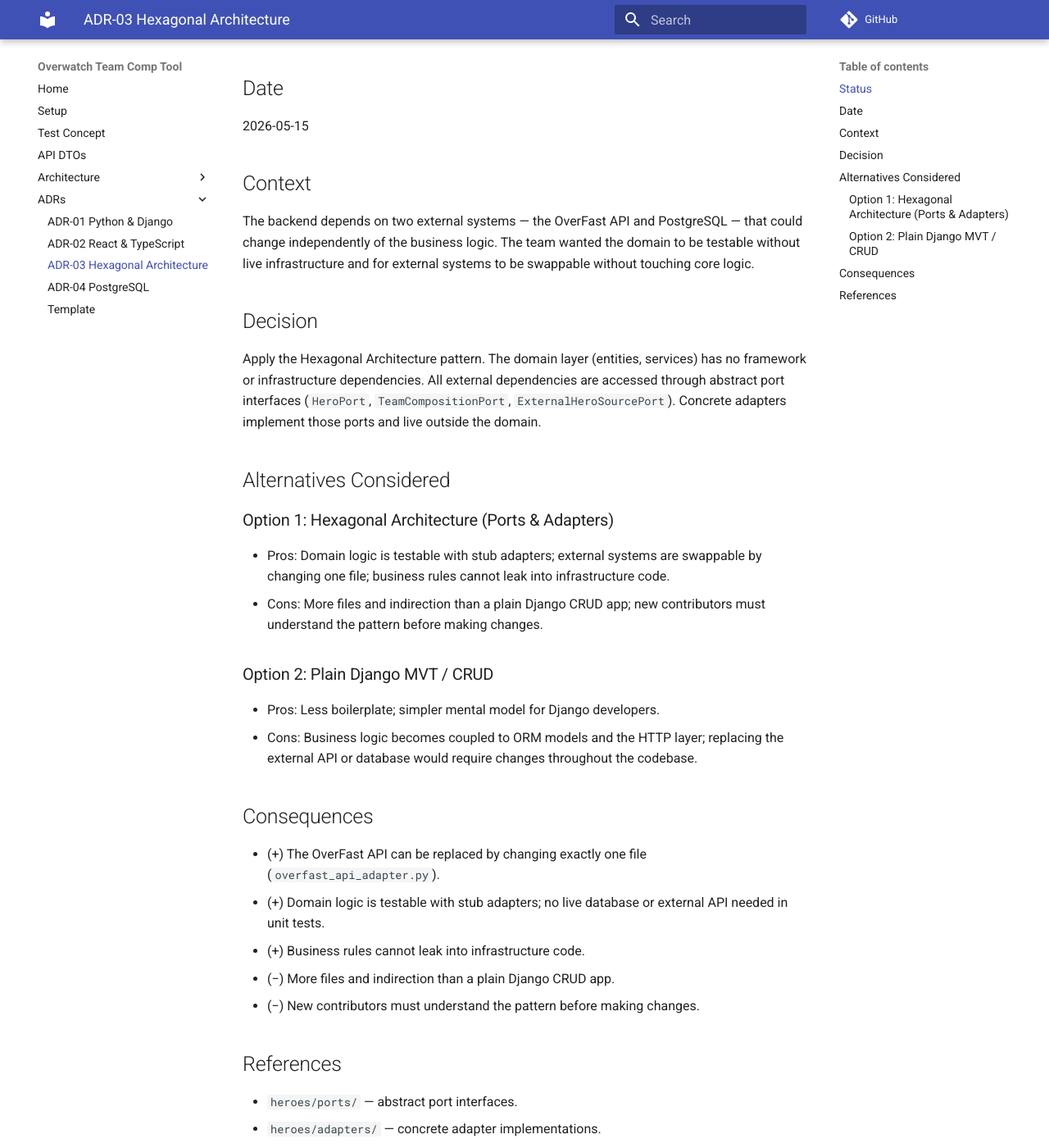
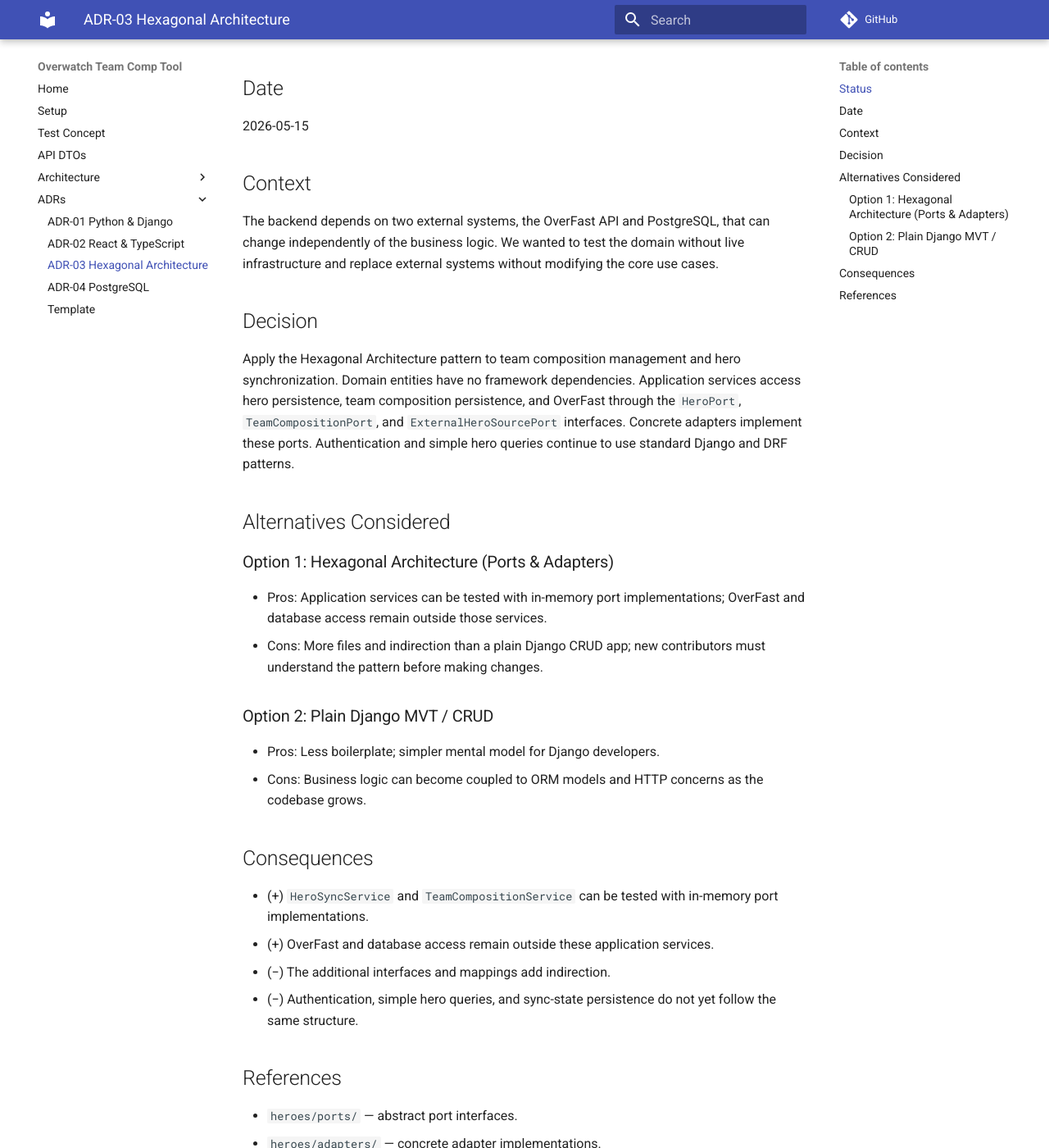
Before and after one commit to FabianReinelt-stud/OverwatchTeamUp, an MkDocs documentation site: the page built from docs/adr/adr-03-hexagonal-architecture.md, in a window 1280 px wide and 1400 px high, scrolled down 248 px. Shown: the whole window at 82% size. Built offline with MkDocs 1.6.1 and Material for MkDocs 9.7.7, drawn with Linux system fonts in a browser that asks for light colours; comment, search, counter and statistics services are not loaded; some of the changed text lies outside the part shown.

Commit message:
updated docs

```diff
--- a/docs/adr/adr-03-hexagonal-architecture.md
+++ b/docs/adr/adr-03-hexagonal-architecture.md
@@ -10,36 +10,35 @@
 
 ## Context
 
-The backend depends on two external systems — the OverFast API and PostgreSQL — that could change independently of the business logic. The team wanted the domain to be testable without live infrastructure and for external systems to be swappable without touching core logic.
+The backend depends on two external systems, the OverFast API and PostgreSQL, that can change independently of the business logic. We wanted to test the domain without live infrastructure and replace external systems without modifying the core use cases.
 
 ## Decision
 
-Apply the Hexagonal Architecture pattern. The domain layer (entities, services) has no framework or infrastructure dependencies. All external dependencies are accessed through abstract port interfaces (`HeroPort`, `TeamCompositionPort`, `ExternalHeroSourcePort`). Concrete adapters implement those ports and live outside the domain.
+Apply the Hexagonal Architecture pattern to team composition management and hero synchronization. Domain entities have no framework dependencies. Application services access hero persistence, team composition persistence, and OverFast through the `HeroPort`, `TeamCompositionPort`, and `ExternalHeroSourcePort` interfaces. Concrete adapters implement these ports. Authentication and simple hero queries continue to use standard Django and DRF patterns.
 
 ## Alternatives Considered
 
 ### Option 1: Hexagonal Architecture (Ports & Adapters)
 
-- Pros: Domain logic is testable with stub adapters; external systems are swappable by changing one file; business rules cannot leak into infrastructure code.
+- Pros: Application services can be tested with in-memory port implementations; OverFast and database access remain outside those services.
 - Cons: More files and indirection than a plain Django CRUD app; new contributors must understand the pattern before making changes.
 
 ### Option 2: Plain Django MVT / CRUD
 
 - Pros: Less boilerplate; simpler mental model for Django developers.
-- Cons: Business logic becomes coupled to ORM models and the HTTP layer; replacing the external API or database would require changes throughout the codebase.
+- Cons: Business logic can become coupled to ORM models and HTTP concerns as the codebase grows.
 
 ## Consequences
 
-- (+) The OverFast API can be replaced by changing exactly one file (`overfast_api_adapter.py`).
-- (+) Domain logic is testable with stub adapters; no live database or external API needed in unit tests.
-- (+) Business rules cannot leak into infrastructure code.
-- (−) More files and indirection than a plain Django CRUD app.
-- (−) New contributors must understand the pattern before making changes.
+- (+) `HeroSyncService` and `TeamCompositionService` can be tested with in-memory port implementations.
+- (+) OverFast and database access remain outside these application services.
+- (−) The additional interfaces and mappings add indirection.
+- (−) Authentication, simple hero queries, and sync-state persistence do not yet follow the same structure.
 
 ## References
 
 - `heroes/ports/` — abstract port interfaces.
 - `heroes/adapters/` — concrete adapter implementations.
 - `heroes/domain/entities.py` — pure Python domain entities with no framework imports.
-- See [ADR-01](adr-01-python-django.md) — Django is confined to the adapter layer by this pattern.
-- See [ADR-04](adr-04-postgresql.md) — PostgreSQL is accessed exclusively through `HeroDataBaseAdapter` and `TeamCompositionDatabaseAdapter`.
+- See [ADR-01](adr-01-python-django.md) — the core use cases keep Django ORM access in adapters, while the HTTP and authentication layers still use Django and DRF directly.
+- See [ADR-04](adr-04-postgresql.md) — hero, team composition, and sync-state persistence use database adapters; Django authentication uses its own ORM integration.
```
Also changed, not shown: docs/adr/adr-01-python-django.md (+6 -8 lines), docs/adr/adr-02-react-typescript.md (+8 -9 lines), docs/adr/adr-04-postgresql.md (+7 -8 lines), docs/testconcept.md (+0 -11 lines).
